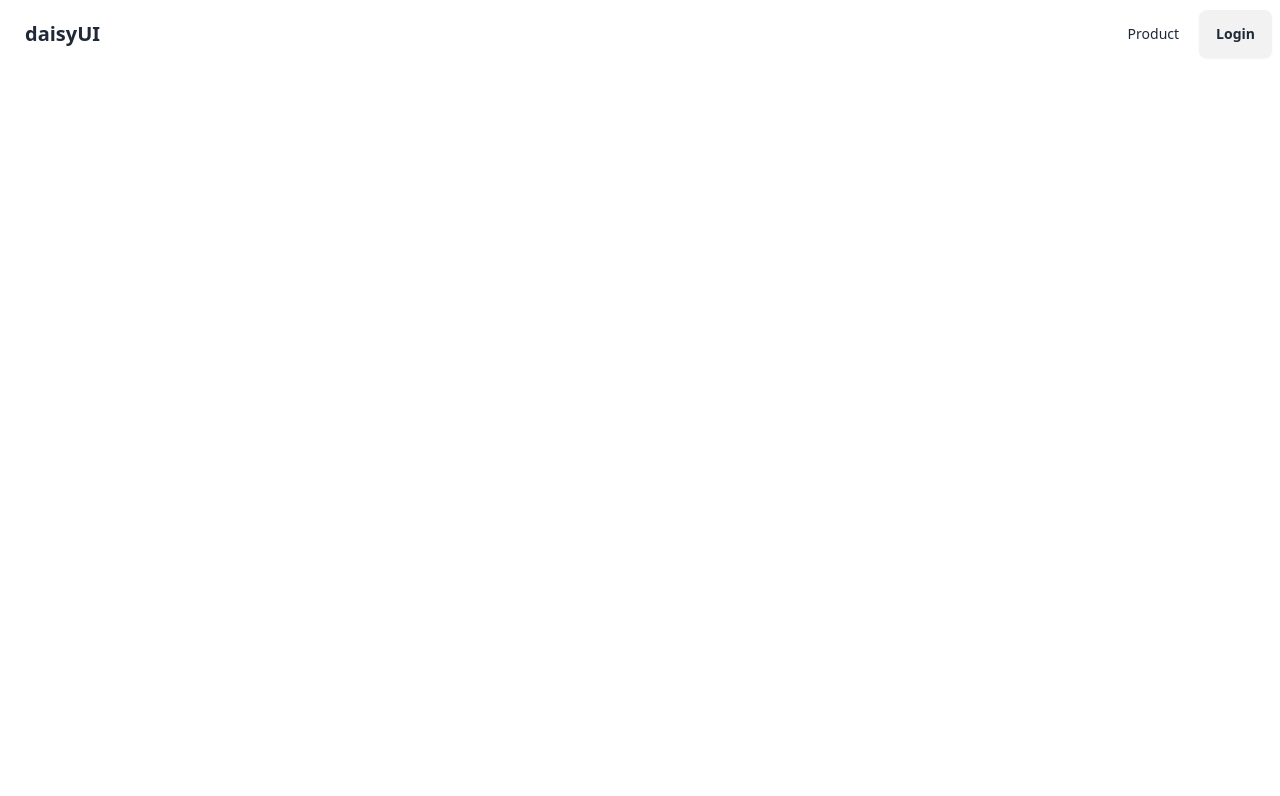
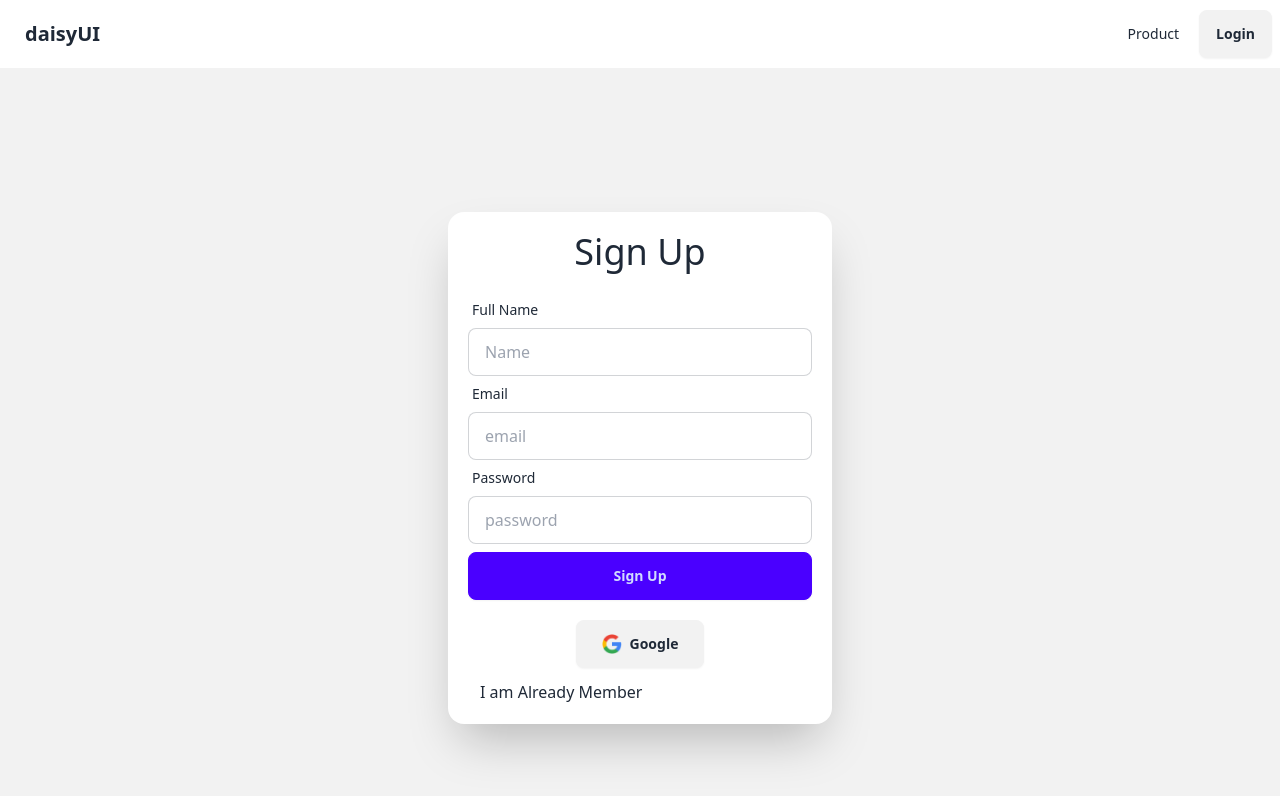
Before and after one commit to kalidashodekare14/FoodPair-Client, a React (Vite) app: page /register in a window 1280 px wide. Shown: the top 796 px of the page. Built offline with nearby package versions, Linux system fonts and the light colour scheme; no server answers.

Commit message:
FoodPair Project

```diff
--- a/package.json
+++ b/package.json
@@ -13,10 +13,12 @@
     "@smastrom/react-rating": "^1.5.0",
     "@tanstack/react-query": "^5.51.23",
     "axios": "^1.7.4",
+    "firebase": "^10.13.0",
     "localforage": "^1.10.0",
     "match-sorter": "^6.3.4",
     "react": "^18.3.1",
     "react-dom": "^18.3.1",
+    "react-hook-form": "^7.52.2",
     "react-paginate": "^8.2.0",
     "react-router-dom": "^6.26.0",
     "sort-by": "^1.2.0"
--- /dev/null
+++ b/src/AuthProvider/AuthProvider.jsx
@@ -0,0 +1,46 @@
+import { useEffect, useState } from "react";
+import { createContext } from "react";
+import auth from "../Firebase/Firebase.config";
+import { createUserWithEmailAndPassword, GoogleAuthProvider, onAuthStateChanged, signInWithEmailAndPassword, signInWithPopup } from "firebase/auth";
+
+
+
+export const authContext = createContext(null)
+
+const AuthProvider = ({ children }) => {
+    const [user, setUser] = useState([])
+    const [loading, setLoading] = useState(true)
+    const provider = new GoogleAuthProvider();
+
+
+    const registerSystem = (email, password) => {
+        return createUserWithEmailAndPassword(auth, email, password)
+    }
+
+    const loginSystem = (email, password) => {
+        return signInWithEmailAndPassword(auth, email, password)
+    }
+
+    const googleLoginSystem = () =>{
+       return signInWithPopup(auth, provider)
+    }
+
+
+    useEffect(() => {
+        const unSubscribe = onAuthStateChanged(auth, currentUser => {
+            setUser(currentUser)
+            console.log(currentUser)
+        })
+        return () => unSubscribe()
+    }, [user])
+
+
+    const authInfo = { user, loading, registerSystem, loginSystem, googleLoginSystem }
+    return (
+        <authContext.Provider value={authInfo}>
+            {children}
+        </authContext.Provider>
+    );
+};
+
+export default AuthProvider;
--- /dev/null
+++ b/src/Components/GoogleAuthSystem/GoogleAuthSystem.jsx
@@ -0,0 +1,31 @@
+import React from 'react';
+import google from '../../assets/google.png'
+import useAuth from '../../Hooks/useAuth';
+
+const GoogleAuthSystem = () => {
+
+
+    const { googleLoginSystem } = useAuth()
+
+
+    const handleGoogleAuth = () => {
+        googleLoginSystem()
+            .then(res => {
+                console.log(res.user)
+            })
+            .catch(error => {
+                console.log(error.message)
+            })
+    }
+
+    return (
+        <div className='flex justify-center'>
+            <button onClick={handleGoogleAuth} className='btn w-32'>
+                <img className='w-5' src={google} alt="" />
+                Google
+            </button>
+        </div>
+    );
+};
+
+export default GoogleAuthSystem;
--- /dev/null
+++ b/src/Firebase/Firebase.config.js
@@ -0,0 +1,20 @@
+// Import the functions you need from the SDKs you need
+import { initializeApp } from "firebase/app";
+import { getAuth } from "firebase/auth";
+// TODO: Add SDKs for Firebase products that you want to use
+// https://firebase.google.com/docs/web/setup#available-libraries
+
+// Your web app's Firebase configuration
+const firebaseConfig = {
+  apiKey: "AIzaSyDdMa6vt8IRjXCBM8stUiwg9sEF8iLkOpc",
+  authDomain: "foodpair-38c35.firebaseapp.com",
+  projectId: "foodpair-38c35",
+  storageBucket: "foodpair-38c35.appspot.com",
+  messagingSenderId: "740613941438",
+  appId: "1:740613941438:web:e99aee9625c9713a94d6ef"
+};
+
+// Initialize Firebase
+const app = initializeApp(firebaseConfig);
+const auth = getAuth(app)
+export default auth
--- /dev/null
+++ b/src/Hooks/useAuth.jsx
@@ -0,0 +1,9 @@
+import { useContext } from 'react';
+import { authContext } from '../AuthProvider/AuthProvider';
+
+const useAuth = () => {
+    const auth = useContext(authContext)
+    return auth
+};
+
+export default useAuth;
--- a/src/Pages/Login/Login.jsx
+++ b/src/Pages/Login/Login.jsx
@@ -1,9 +1,69 @@
 import React from 'react';
+import { useForm } from 'react-hook-form';
+import { Link } from 'react-router-dom';
+import useAuth from '../../Hooks/useAuth';
+import GoogleAuthSystem from '../../Components/GoogleAuthSystem/GoogleAuthSystem';
 
 const Login = () => {
+
+    const { loginSystem } = useAuth()
+
+    const {
+        register,
+        handleSubmit,
+        watch,
+        formState: { errors },
+    } = useForm()
+
+    const onSubmit = (data) => {
+        console.log(data)
+        loginSystem(data.email, data.password)
+            .then(res => {
+                console.log(res.user)
+            })
+            .catch(error => {
+                console.log(error.message)
+            })
+    }
+
     return (
-        <div>
+        <div className="hero bg-base-200 min-h-screen">
+            <div className="hero-content flex-col">
+                <div className="card bg-base-100 w-96 shrink-0 shadow-2xl">
+                        <h1 className='text-4xl text-center mt-5'>Login Here</h1>
+                    <form onSubmit={handleSubmit(onSubmit)} className="card-body">
+                        <div className="form-control">
+                            <label className="label">
+                                <span className="label-text">Email</span>
+                            </label>
+                            <input {...register("email")} type="email" placeholder="email" className="input input-bordered" required />
+                        </div>
+                        <div className="form-control">
+                            <label className="label">
+                                <span className="label-text">Password</span>
+                            </label>
+                            <input {...register("password")} type="password" placeholder="password" className="input input-bordered" required />
+                            <label className="label">
+                                <a href="#" className="label-text-alt link link-hover">Forgot password?</a>
+                            </label>
+                        </div>
+                        <div className="form-control mt-2">
+                            <button className="btn btn-primary">Login</button>
+                        </div>
+                    </form>
+                    <div className='px-8 pb-5 space-y-3'>
+                        <div>
+                           <GoogleAuthSystem></GoogleAuthSystem>
+                        </div>
+                        <div>
+                            <Link to="/register" className='hover:decoration-clone'>
+                                <p>Create Your Account</p>
+                            </Link>
+                        </div>
+                    </div>
 
+                </div>
+            </div>
         </div>
     );
 };
--- a/src/Pages/Register/Register.jsx
+++ b/src/Pages/Register/Register.jsx
@@ -1,9 +1,72 @@
-import React from 'react';
+import React, { useContext } from 'react';
+import { useForm } from 'react-hook-form';
+import { Link } from 'react-router-dom';
+import useAuth from '../../Hooks/useAuth';
+import GoogleAuthSystem from '../../Components/GoogleAuthSystem/GoogleAuthSystem';
 
 const Register = () => {
+
+
+    const { registerSystem } = useAuth()
+
+    const {
+        register,
+        handleSubmit,
+        formState: { errors },
+    } = useForm()
+
+    const onSubmit = (data) => {
+        console.log(data)
+        registerSystem(data.email, data.password)
+            .then(res => {
+                console.log(res.user)
+            })
+            .catch(error => {
+                console.log(error.message)
+            })
+    }
+
     return (
-        <div>
+        <div className="hero bg-base-200 min-h-screen">
+            <div className="hero-content flex-col">
+                <div className="card bg-base-100 w-96 shrink-0 shadow-2xl">
+                <h1 className='text-4xl text-center mt-5'>Sign Up</h1>
+                    <form onSubmit={handleSubmit(onSubmit)} className="p-5">
+                        <div className="form-control">
+                            <label className="label">
+                                <span className="label-text">Full Name</span>
+                            </label>
+                            <input {...register("fullName")} type="name" placeholder="Name" className="input input-bordered" required />
+                        </div>
+                        <div className="form-control">
+                            <label className="label">
+                                <span className="label-text">Email</span>
+                            </label>
+                            <input {...register("email")} type="email" placeholder="email" className="input input-bordered" required />
+                        </div>
+                        <div className="form-control">
+                            <label className="label">
+                                <span className="label-text">Password</span>
+                            </label>
+                            <input {...register("password")} type="password" placeholder="password" className="input input-bordered" required />
 
+                        </div>
+                        <div className="form-control mt-2">
+                            <button className="btn btn-primary">Sign Up</button>
+                        </div>
+                    </form>
+                    <div className='px-8 pb-5 space-y-3'>
+                        <div>
+                           <GoogleAuthSystem></GoogleAuthSystem>
+                        </div>
+                        <div>
+                            <Link to="/login" className='hover:decoration-clone'>
+                                <p>I am Already Member</p>
+                            </Link>
+                        </div>
+                    </div>
+                </div>
+            </div>
         </div>
     );
 };
```
Also changed, not shown: src/main.jsx (+6 -3 lines), src/assets/google.png (added), 1 other file (tests, documents, lock files or other folders).
